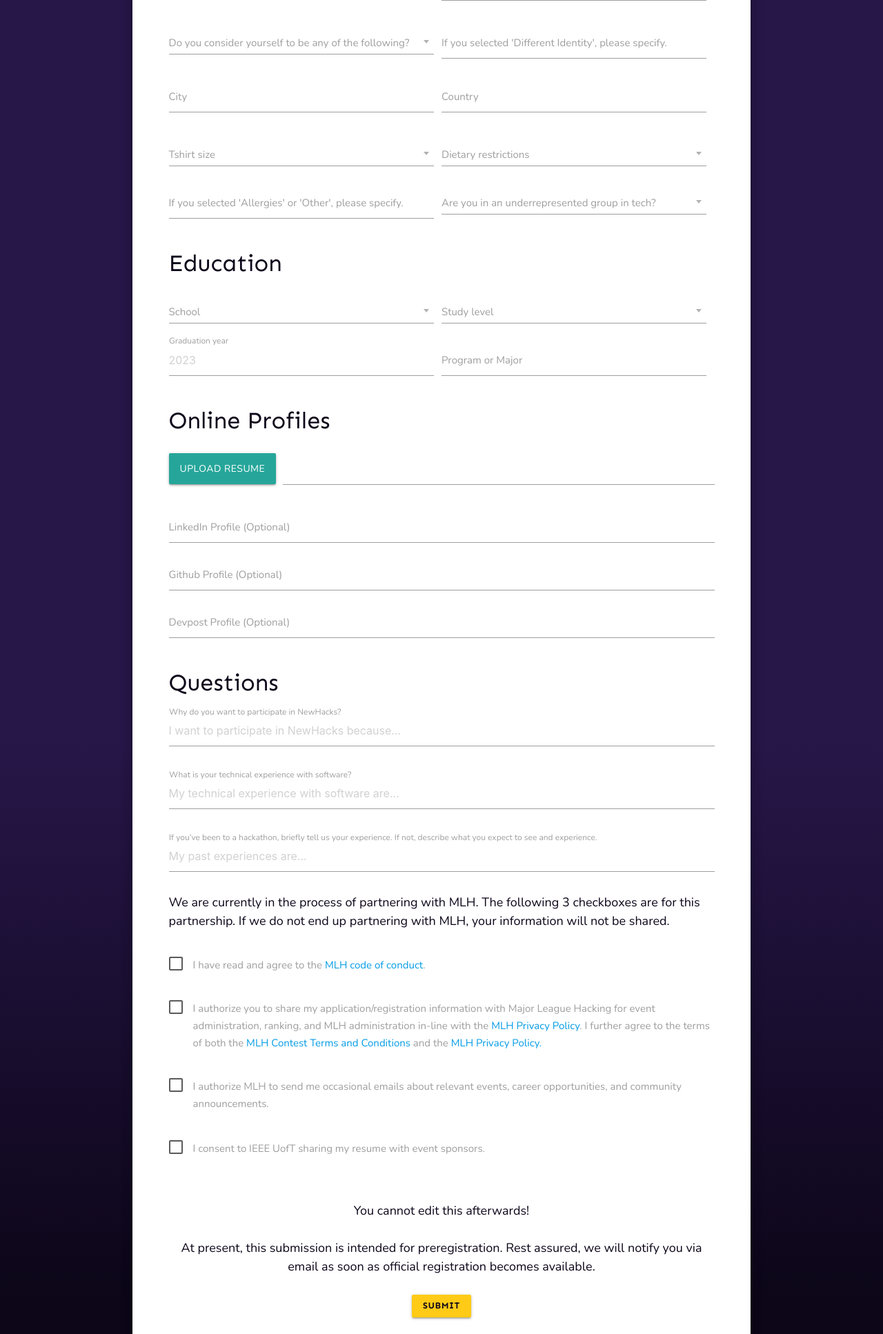
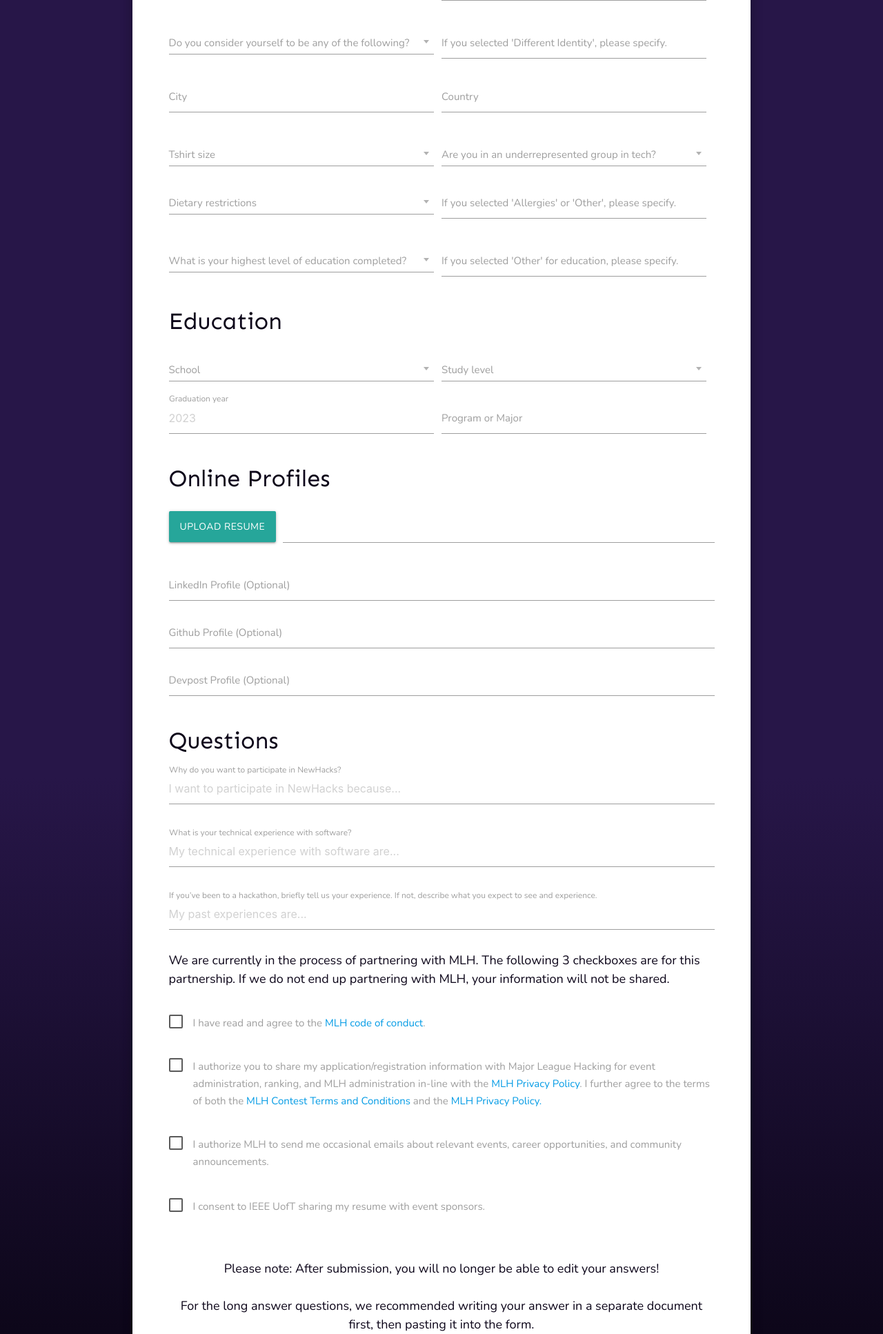
Before and after one commit to ieeeuoft/newhacks-site-2024, a Django app: page /registration/application/ in a window 1280 px wide. Shown: the part 604-2538 px from the top of the page at 69% size. Run offline with Django 3.2, Linux system fonts and the light colour scheme; the visitor is signed in with stand-in values (Sample User, id 1); data that the repository does not hold is empty; style sheets or scripts are compiled from the project's sources; some libraries are stand-ins or nearby versions.

Commit message:
added highest former education

```diff
--- a/hackathon_site/registration/forms.py
+++ b/hackathon_site/registration/forms.py
@@ -135,6 +135,8 @@ class ApplicationForm(forms.ModelForm):
             "under_represented_group",  # TODO: New Section
             "sexual_identity",  # TODO: New Section
             "free_response_sexual_identity",  # TODO: New Section
+            "highest_former_education",  # TODO: New Section
+            "free_response_highest_formal_education",  # TODO: New Section
             "school",
             "study_level",
             "graduation_year",
@@ -212,6 +214,8 @@ class ApplicationForm(forms.ModelForm):
         self.handle_free_response_dietary_restrictions()
         # TODO: New line
         self.handle_free_response_sexual_identity()
+        # TODO: New line
+        self.handle_highest_formal_education()
         return cleaned_data
 
     def clean_age(self):
@@ -282,6 +286,23 @@ class ApplicationForm(forms.ModelForm):
                 code="free_response_sexual_identity",
             )
 
+    # TODO: Wrote a new validator for the field "highest_formal_education"
+    def handle_highest_formal_education(self):
+        user_highest_formal_education = self.cleaned_data["highest_former_education"]
+        user_free_response_highest_formal_education = self.cleaned_data[
+            "free_response_highest_formal_education"
+        ]
+        if (
+            user_highest_formal_education == "other"
+            and not user_free_response_highest_formal_education
+        ):
+            raise forms.ValidationError(
+                _(
+                    "You've selected 'Other' for education, please elaborate in the corresponding field."
+                ),
+                code="free_response_highest_formal_education",
+            )
+
     def save(self, commit=True):
         self.instance = super().save(commit=False)
         team = Team.objects.create()
--- a/hackathon_site/registration/jinja2/registration/application.html
+++ b/hackathon_site/registration/jinja2/registration/application.html
@@ -54,12 +54,16 @@
     {{ render_field(form.country, size="s12 m6 select2-wrapper added-country-margin formAddTopMargin") }}
     {#    TODO: New section for T-shirt size#}
     {{ render_field(form.tshirt_size, size="s12 m6 select2-wrapper") }}
+    {#    TODO: New entry for under-represented group#}
+    {{ render_field(form.under_represented_group, show_help_text_as_label=True, size="s12 m6 select2-wrapper") }}
     {#    TODO: New section for dietary restrictions#}
     {{ render_field(form.dietary_restrictions, size="s12 m6 select2-wrapper") }}
     {#    TODO: New entry for free response dietary restriction section#}
     {{ render_field(form.free_response_dietary_restrictions, show_help_text_as_label=True, size="s12 m6 select2-wrapper") }}
-    {#    TODO: New entry for under-represented group#}
-    {{ render_field(form.under_represented_group, show_help_text_as_label=True, size="s12 m6 select2-wrapper") }}
+    {#    TODO: New entry for highest former education#}
+    {{ render_field(form.highest_former_education, show_help_text_as_label=True, size="s12 m6 select2-wrapper") }}
+    {#    TODO: New entry for free response highest former education#}
+    {{ render_field(form.free_response_highest_formal_education, show_help_text_as_label=True, size="s12 m6 select2-wrapper") }}
 
     <div class="col s12">
         <h4>Education</h4>
@@ -97,10 +101,11 @@
 
 {% block form_button %}
     <div class="input-field col s12 center" style="margin-bottom: 0">
-        <p>You cannot edit this afterwards!</p>
+        <p>Please note: After submission, you will no longer be able to edit your answers!</p>
         <br/>
-        <p>At present, this submission is intended for preregistration. Rest assured, we will notify you via email as soon as official registration becomes available.
-        </p>
+        <p>For the long answer questions, we recommended writing your answer in a separate document first, then pasting it into the form.</p>
+{#        <p>At present, this submission is intended for preregistration. Rest assured, we will notify you via email as soon as official registration becomes available.#}
+{#        </p>#}
         <br/>
         <button type="submit" class="btn-small waves-effect waves-light colorBtn">Submit</button>
     </div>
--- a/hackathon_site/registration/models.py
+++ b/hackathon_site/registration/models.py
@@ -94,6 +94,29 @@ class Application(models.Model):
         ("bisexual", "Bisexual"),
         ("different-identity", "Different Identity"),
         ("prefer-to-not-answer", "Prefer to not Answer"),
+    ]
+
+    # TODO: Adding a HIGHEST_FORMER_EDUCATION choice
+    HIGHEST_FORMER_EDUCATION_CHOICES = [
+        (None, ""),
+        ("less-than-secondary-or-high-school", "Less than Secondary / High School"),
+        ("secondary-or-high-school", "Secondary / High School"),
+        (
+            "post-secondary-2-years",
+            "2 year Undergraduate University or community college program",
+        ),
+        ("post-secondary-3-or-more-years", "3+ year Undergraduate University program"),
+        (
+            "graduate-university",
+            "Graduate University (Masters, Professional, Doctoral, etc)",
+        ),
+        ("code-school-or-bootcamp", "Code School / Bootcamp"),
+        (
+            "vocational-or-trades-or-apprenticeship",
+            "Other Vocational or Trade Program or Apprenticeship",
+        ),
+        ("other", "Other"),
+        ("prefer-to-not-answer", "Prefer to not answer"),
     ]
 
     STUDY_LEVEL_CHOICES = [
@@ -223,6 +246,24 @@ class Application(models.Model):
         help_text="If you selected 'Different Identity', please specify.",
     )
 
+    # TODO: Adding a "highest_former_education" level
+    highest_former_education = models.CharField(
+        max_length=50,
+        choices=HIGHEST_FORMER_EDUCATION_CHOICES,
+        null=False,
+        default="",
+        help_text="What is your highest level of education completed?",
+    )
+
+    # TODO: New section to allow people to specify sexual identity identification (if selected "Different Identity")
+    free_response_highest_formal_education = models.CharField(
+        max_length=100,
+        null=True,
+        blank=True,
+        default="",
+        help_text="If you selected 'Other' for education, please specify.",
+    )
+
     school = models.CharField(max_length=255, null=False)
     study_level = models.CharField(
         max_length=50,
```
Also changed, not shown: hackathon_site/registration/migrations/0009_auto_20240915_0015.py.
